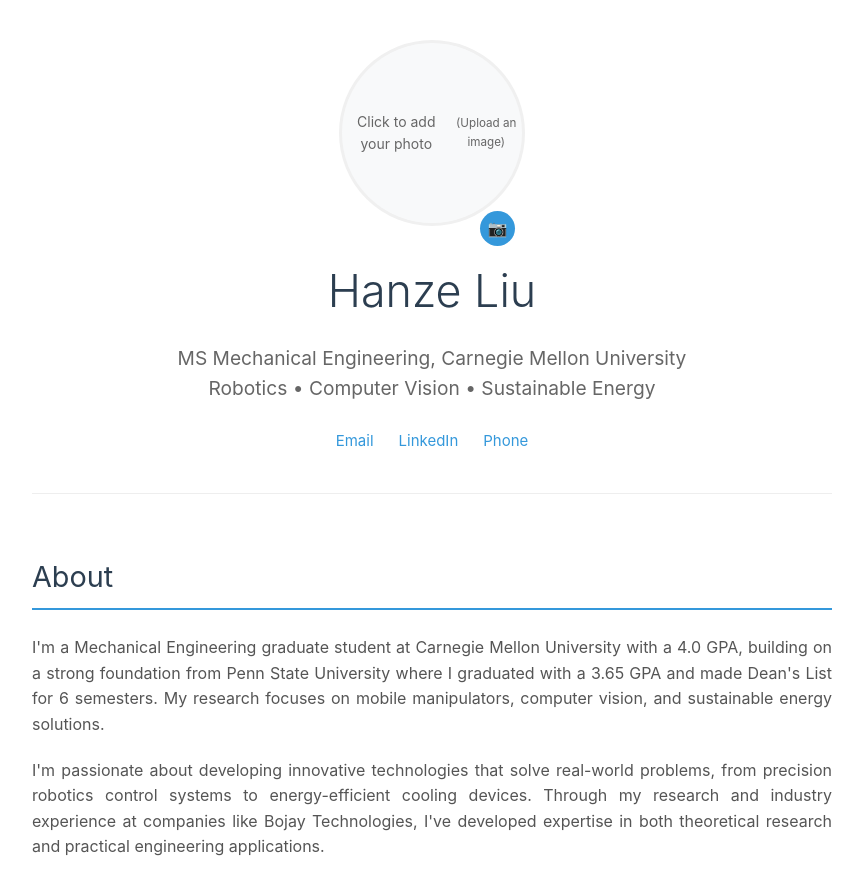
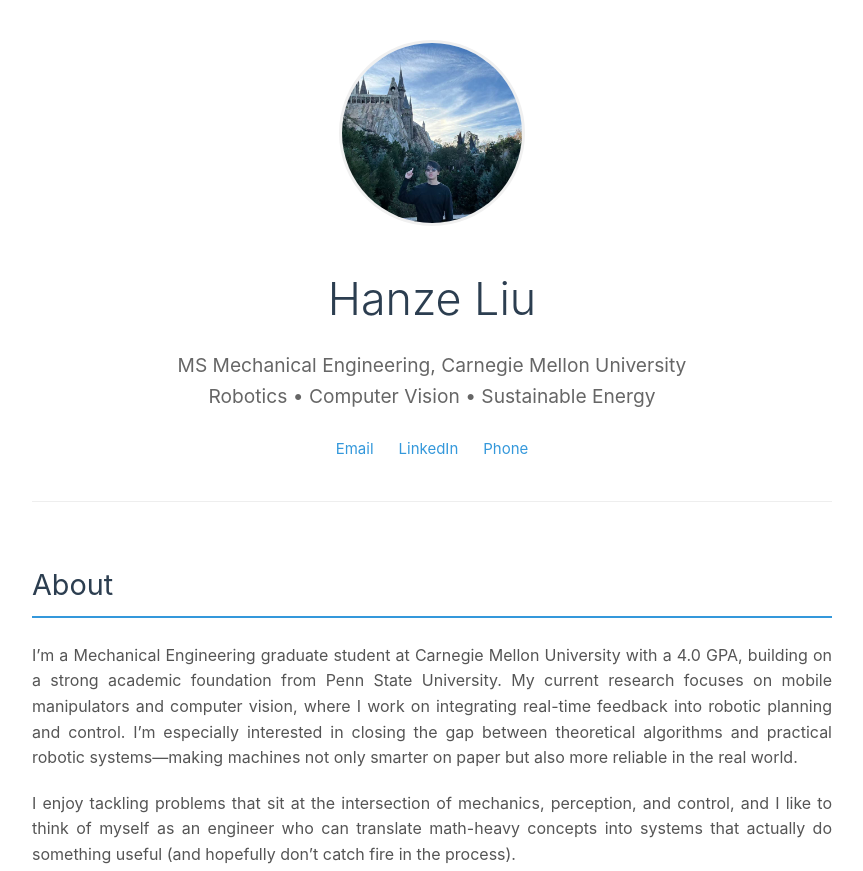
Before and after one commit to hanze1iu/hanze1iu.github.io, a plain HTML site: page index.html in a window 1280 px wide. Shown: the top 871 px of the page, without its empty margins (208-1071 px from the left). Drawn offline with Linux system fonts and the light colour scheme.

Commit message:
Update index.html

```diff
--- a/index.html
+++ b/index.html
@@ -208,45 +208,22 @@
             }
         }
 
-        /* Photo upload styling */
-        .photo-upload {
+        /* Photo container styling */
+        .profile-photo-container {
             position: relative;
             display: inline-block;
-        }
-
-        .upload-btn {
-            position: absolute;
-            bottom: 10px;
-            right: 10px;
-            background: #3498db;
-            color: white;
-            border: none;
-            border-radius: 50%;
-            width: 35px;
-            height: 35px;
-            cursor: pointer;
-            font-size: 16px;
-            transition: background-color 0.3s;
-        }
-
-        .upload-btn:hover {
-            background: #2980b9;
-        }
-
-        #photo-input {
-            display: none;
         }
     </style>
 </head>
 <body>
     <div class="header">
-        <div class="photo-upload">
-            <div class="profile-placeholder" id="profile-display">
-                Click to add your photo<br>
-                <small>(Upload an image)</small>
+        <div class="profile-photo-container">
+            <img src="./profile-photo.jpg" alt="Hanze Liu" class="profile-photo" id="profile-photo"
+                 onerror="this.style.display='none'; document.getElementById('profile-placeholder').style.display='flex';">
+            <div class="profile-placeholder" id="profile-placeholder" style="display: none;">
+                Add your photo as<br>
+                <small>"profile-photo.jpg" in GitHub</small>
             </div>
-            <button class="upload-btn" onclick="document.getElementById('photo-input').click()">📷</button>
-            <input type="file" id="photo-input" accept="image/*">
         </div>
 
         <h1>Hanze Liu</h1>
@@ -265,14 +242,12 @@
     <div class="section">
         <h2>About</h2>
         <p>
-            I'm a Mechanical Engineering graduate student at Carnegie Mellon University with a 4.0 GPA, building on a strong
-            foundation from Penn State University where I graduated with a 3.65 GPA and made Dean's List for 6 semesters.
-            My research focuses on mobile manipulators, computer vision, and sustainable energy solutions.
+            I’m a Mechanical Engineering graduate student at Carnegie Mellon University with a 4.0 GPA, building on a strong academic foundation from Penn State University.
+            My current research focuses on mobile manipulators and computer vision, where I work on integrating real-time feedback into robotic planning and control.
+            I’m especially interested in closing the gap between theoretical algorithms and practical robotic systems—making machines not only smarter on paper but also more reliable in the real world.
         </p>
         <p>
-            I'm passionate about developing innovative technologies that solve real-world problems, from precision robotics
-            control systems to energy-efficient cooling devices. Through my research and industry experience at companies like
-            Bojay Technologies, I've developed expertise in both theoretical research and practical engineering applications.
+            I enjoy tackling problems that sit at the intersection of mechanics, perception, and control, and I like to think of myself as an engineer who can translate math-heavy concepts into systems that actually do something useful (and hopefully don’t catch fire in the process).
         </p>
     </div>
 
@@ -367,26 +342,14 @@
     <div class="misc">
         <h3>Personal Interests</h3>
         <p>
-            Outside of engineering, I enjoy exploring new technologies, hiking, photography, and traveling.
-            I'm always interested in discussing innovative solutions to real-world challenges and collaborating
-            on projects that can make a positive impact.
+            Outside of research, I spend a good amount of time in the gym (lifting keeps both stress and gravity under control). When I’m not engineering robots, I’m usually strategizing in League of Legends or exploring single-player adventures—though FPS games consistently remind me that I can’t hear footsteps or spot enemies fast enough.
+        </p>
+        <p>
+            I also enjoy basketball and hiking, with past trails including Vernal and Nevada Falls via the Mist Trail and Mount Fremont Lookout Trail. Visiting U.S. national parks has become a growing passion—Yellowstone, Yosemite, Everglades, and the Great Smoky Mountains are already checked off the list, and I’m looking forward to adding many more.
         </p>
     </div>
 
     <script>
-        // Handle photo upload
-        document.getElementById('photo-input').addEventListener('change', function(e) {
-            const file = e.target.files[0];
-            if (file) {
-                const reader = new FileReader();
-                reader.onload = function(e) {
-                    const profileDisplay = document.getElementById('profile-display');
-                    profileDisplay.innerHTML = `<img src="${e.target.result}" alt="Profile Photo" class="profile-photo">`;
-                };
-                reader.readAsDataURL(file);
-            }
-        });
-
         // Handle resume download
         document.getElementById('resume-btn').addEventListener('click', function(e) {
             e.preventDefault();
```
